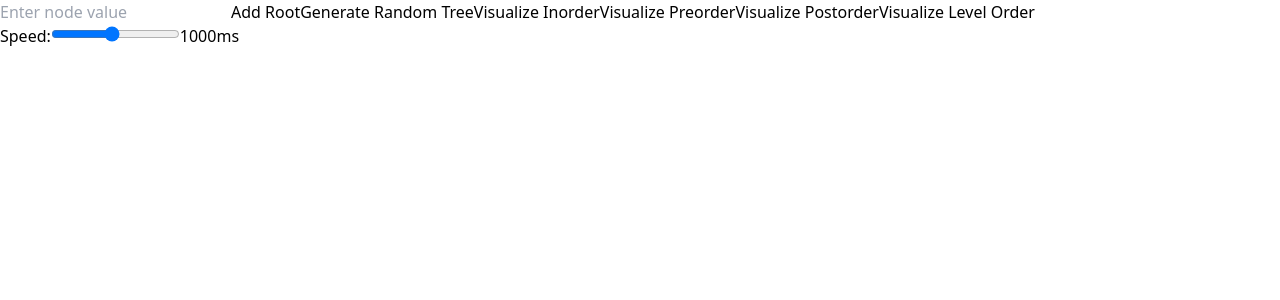
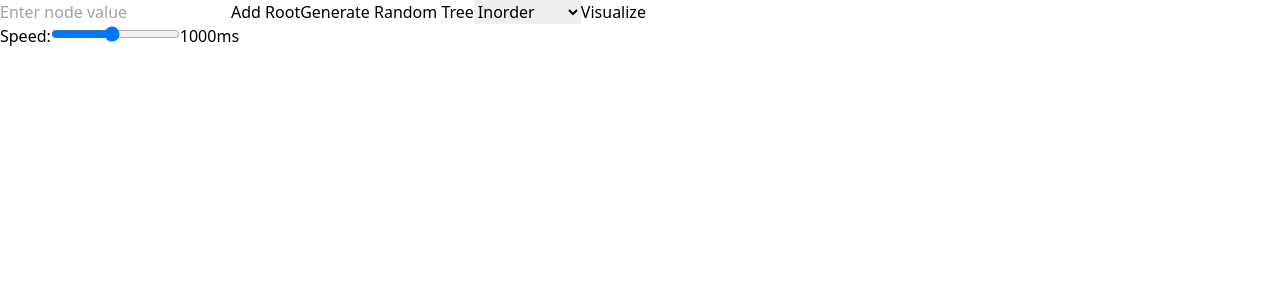
Before and after one commit to Mohit2005123/calcify-n, a Next.js app: page /visualizer/binarytree in a window 1280 px wide. Shown: the top 300 px of the page. Built offline with nearby package versions, Linux system fonts and the light colour scheme.

Commit message:
Added drop down for visualise button

```diff
--- a/src/app/visualizer/binarytree/page.jsx
+++ b/src/app/visualizer/binarytree/page.jsx
@@ -11,6 +11,22 @@ const BinaryTree = () => {
   const [highlightedNode, setHighlightedNode] = useState(null);
   const svgRef = useRef(null);
   const [visualizationSpeed, setVisualizationSpeed] = useState(1000); // Default speed: 1000ms
+  const [selectedTraversal, setSelectedTraversal] = useState('inorder');
+
+  const traversalOptions = [
+    { value: 'inorder', label: 'Inorder', func: inorderTraversal },
+    { value: 'preorder', label: 'Preorder', func: preorderTraversal },
+    { value: 'postorder', label: 'Postorder', func: postorderTraversal },
+    { value: 'levelOrder', label: 'Level Order', func: levelOrderTraversal },
+  ];
+
+  const handleVisualize = () => {
+    const selectedOption = traversalOptions.find(option => option.value === selectedTraversal);
+    if (selectedOption) {
+      visualizeTraversal(selectedOption.func);
+    }
+  };
+
   const getLeftChild = (node) => nodes.find(n => n.id === node.left);
   const getRightChild = (node) => nodes.find(n => n.id === node.right);
   // Visualize traversal by highlighting nodes in sequence
@@ -331,18 +347,23 @@ const BinaryTree = () => {
         >
           Generate Random Tree
         </button>
-        {/* Algorithm Visualization Buttons */}
-        <button onClick={() => visualizeTraversal(inorderTraversal)} className="px-4 py-2 bg-purple-500 hover:bg-purple-600 text-white rounded-md">
-          Visualize Inorder
-        </button>
-        <button onClick={() => visualizeTraversal(preorderTraversal)} className="px-4 py-2 bg-yellow-500 hover:bg-yellow-600 text-white rounded-md">
-          Visualize Preorder
-        </button>
-        <button onClick={() => visualizeTraversal(postorderTraversal)} className="px-4 py-2 bg-red-500 hover:bg-red-600 text-white rounded-md">
-          Visualize Postorder
-        </button>
-        <button onClick={() => visualizeTraversal(levelOrderTraversal)} className="px-4 py-2 bg-teal-500 hover:bg-teal-600 text-white rounded-md">
-          Visualize Level Order
+        {/* Replace the four visualization buttons with a dropdown and a single button */}
+        <select
+          value={selectedTraversal}
+          onChange={(e) => setSelectedTraversal(e.target.value)}
+          className="px-3 py-2 border rounded-md focus:outline-none focus:ring-2 focus:ring-blue-500"
+        >
+          {traversalOptions.map(option => (
+            <option key={option.value} value={option.value}>
+              {option.label}
+            </option>
+          ))}
+        </select>
+        <button
+          onClick={handleVisualize}
+          className="px-4 py-2 bg-purple-500 hover:bg-purple-600 text-white rounded-md"
+        >
+          Visualize
         </button>
         {/* Add this slider control */}
         <div className="flex items-center">
```
Also changed, not shown: src/app/visualizer/AVLtree/page.jsx (+17 -20 lines), src/app/visualizer/binarysearchtree/page.jsx (+17 -20 lines), src/app/visualizer/sorting/page.jsx (+9 -1 lines).
